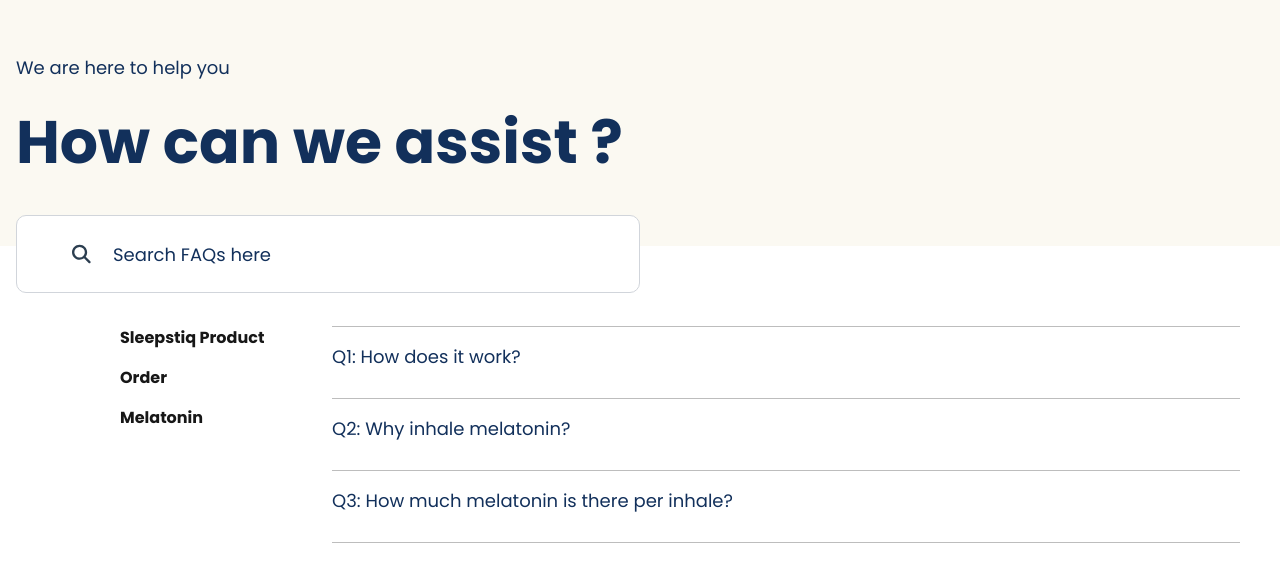
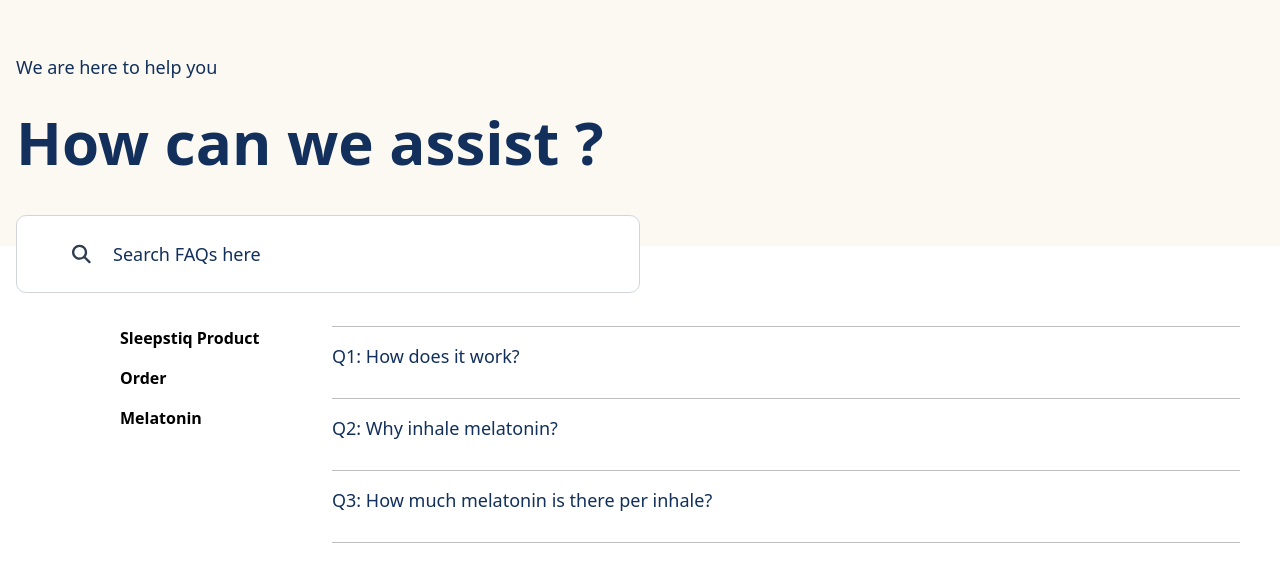
Before and after one commit to Ajiboye7/MYECURRENCYTASK, a Next.js app: page /faqs in a window 1280 px wide. Shown: the part 234-797 px from the top of the page. Built offline with nearby package versions, Linux system fonts and the light colour scheme.

Commit message:
removed global css body style

```diff
--- a/app/globals.css
+++ b/app/globals.css
@@ -1,28 +1,7 @@
-
 
 @tailwind base;
 @tailwind components;
 @tailwind utilities;
-
-
-:root {
-  --background: #ffffff;
-  --foreground: #171717;
-}
-
-@media (prefers-color-scheme: dark) {
-  :root {
-    --background: #0a0a0a;
-    --foreground: #ededed;
-  }
-}
-
-
-body {
-  color: var(--foreground);
-  background: var(--background);
-  font-family: var(--font-poppins);
-}
 
 
 @layer utilities {
--- a/components/SearchInput.tsx
+++ b/components/SearchInput.tsx
@@ -18,7 +18,7 @@
         <input
           type="text"
           placeholder="Search FAQs here"
-          className="md:w-full h-full pl-24 pr-4 border border-gray-300 rounded-[10px] text-[18px] placeholder-primary focus:outline-none focus:ring-2 focus:ring-primary"
+          className="w-[300px] md:w-full h-full pl-24 pr-4 border border-gray-300 rounded-[10px] text-[18px] placeholder-primary focus:outline-none focus:ring-2 focus:ring-primary"
         />
       </div>
     </div>
```
